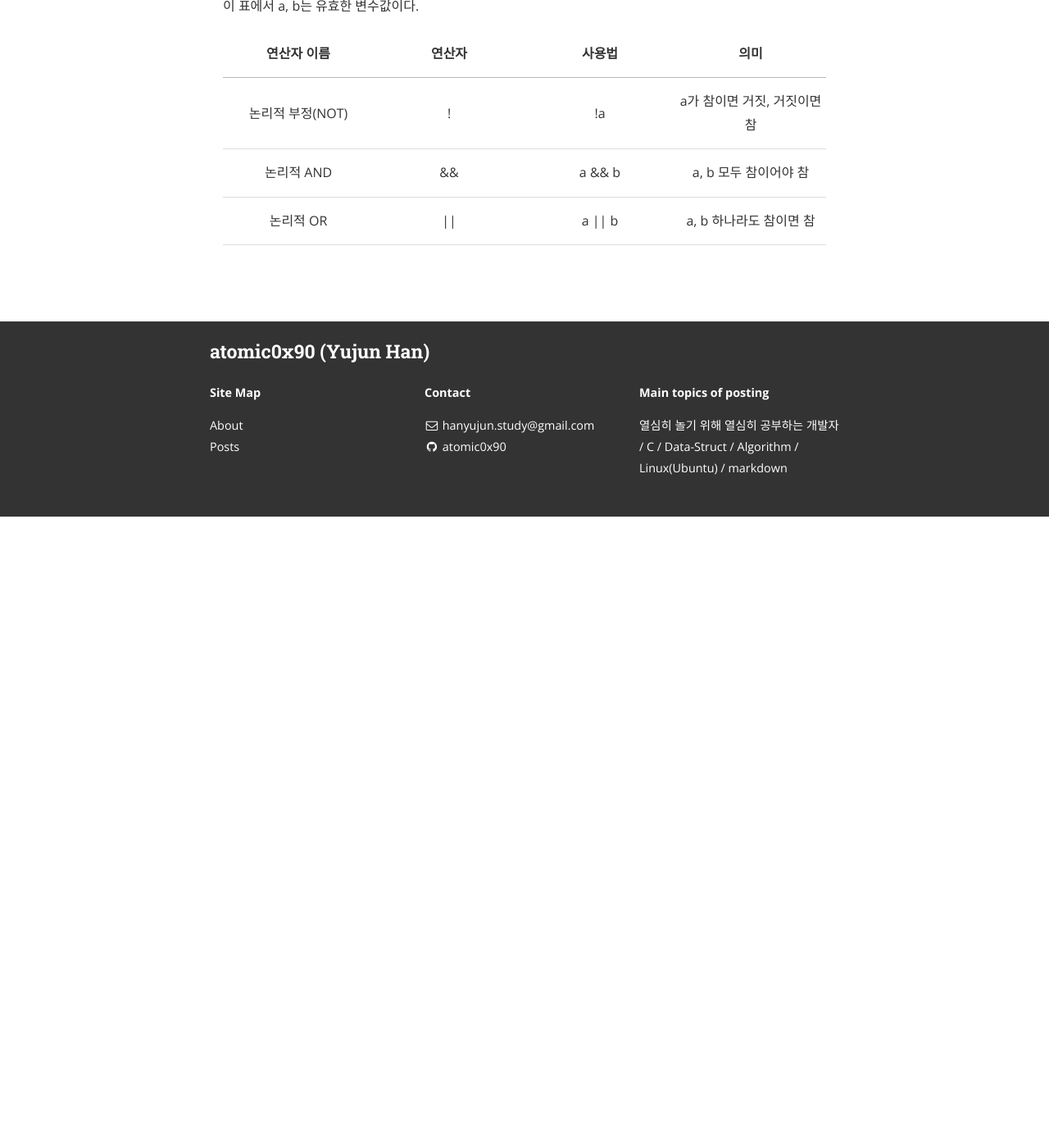
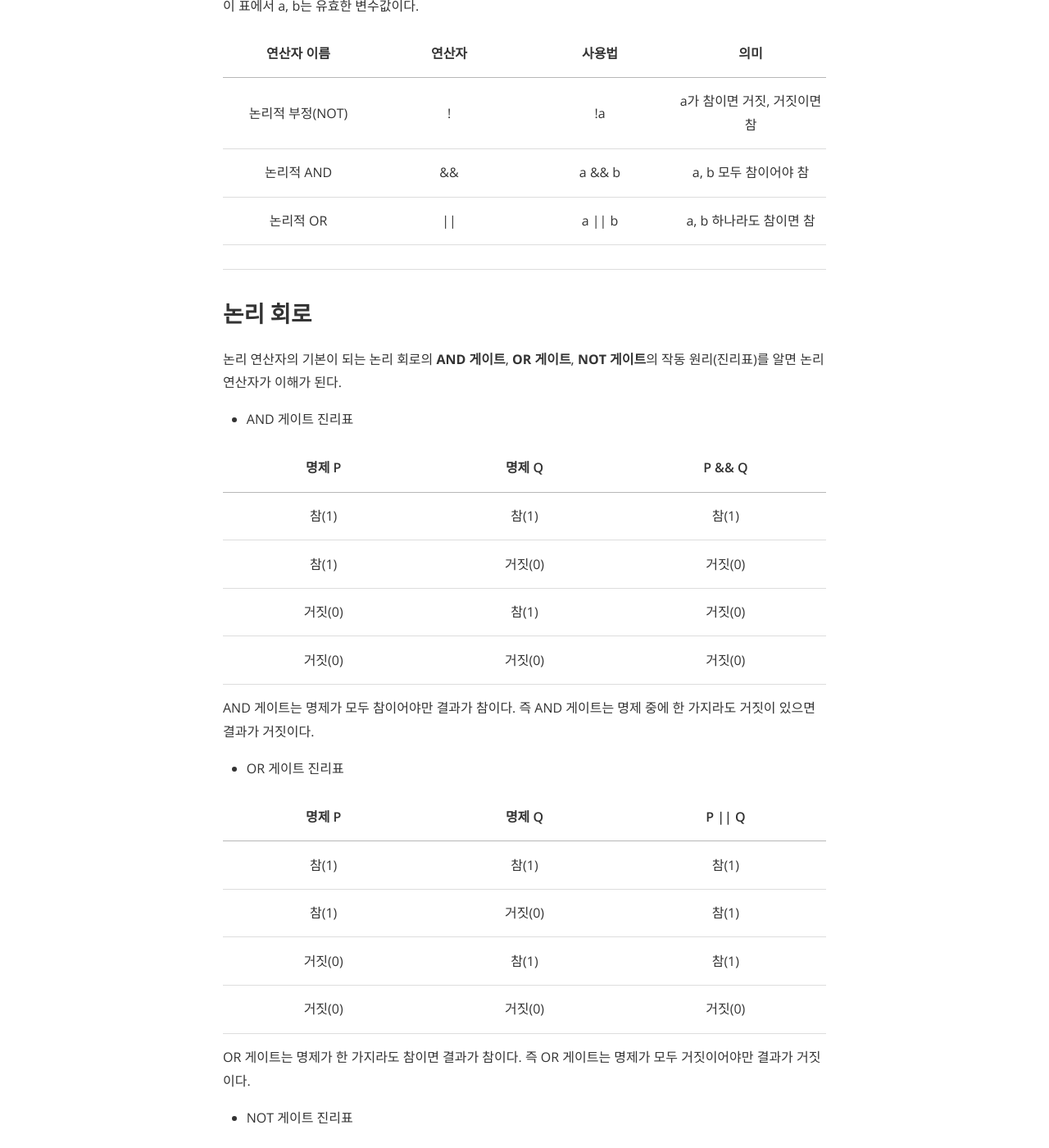
Before and after one commit to atomic0x90/atomic0x90.github.io, a Jekyll site: the page built from _posts/2019-06-15-logical-operator.markdown, in a window 1280 px wide and 1400 px high, scrolled down 919 px. Shown: the whole window at 82% size. Built offline with Jekyll 4.4.1, drawn with Linux system fonts in a browser that asks for light colours; nearby versions of some CDN libraries; comment, search, counter and statistics services are not loaded; before the commit the page ends 1549 px from its top, so only the background shows below that; some of the changed text lies outside the part shown.

Commit message:
Add logic gate truth table

```diff
--- a/_posts/2019-06-15-logical-operator.markdown
+++ b/_posts/2019-06-15-logical-operator.markdown
@@ -33,15 +33,45 @@ cover:  "/assets/instacode.png"
 논리적 AND	|&&		|a && b		|a, b 모두 참이어야 참
 논리적 OR	|\|\|		|a \|\| b	|a, b 하나라도 참이면 참
 
+---
 
+## 논리 회로
 
+논리 연산자의 기본이 되는 논리 회로의 **AND 게이트**, **OR 게이트**, **NOT 게이트**의
+작동 원리(진리표)를 알면 논리 연산자가 이해가 된다.
 
+* AND 게이트 진리표
 
+명제 P		|명제 Q		|P && Q
+:------:	|:-------:	|:------:
+참(1)		|참(1)		|참(1)
+참(1)		|거짓(0)	|거짓(0)
+거짓(0)		|참(1)		|거짓(0)
+거짓(0)		|거짓(0)	|거짓(0)
 
+AND 게이트는 명제가 모두 참이어야만 결과가 참이다.
+즉 AND 게이트는 명제 중에 한 가지라도 거짓이 있으면 결과가 거짓이다.
 
+* OR 게이트 진리표
 
+명제 P		|명제 Q		|P \|\| Q
+:------:	|:------:	|:------:
+참(1)		|참(1)		|참(1)
+참(1)		|거짓(0)	|참(1)
+거짓(0)		|참(1)		|참(1)
+거짓(0)		|거짓(0)	|거짓(0)
 
+OR 게이트는 명제가 한 가지라도 참이면 결과가 참이다.
+즉 OR 게이트는 명제가 모두 거짓이어야만 결과가 거짓이다.
 
+* NOT 게이트 진리표
+
+명제 P		|!P
+:------:	|:------:
+참(1)		|거짓(0)
+거짓(0)		|참(1)
+
+NOT 게이트의 결과는 명제의 반대 값이다.
 
 
 
```
